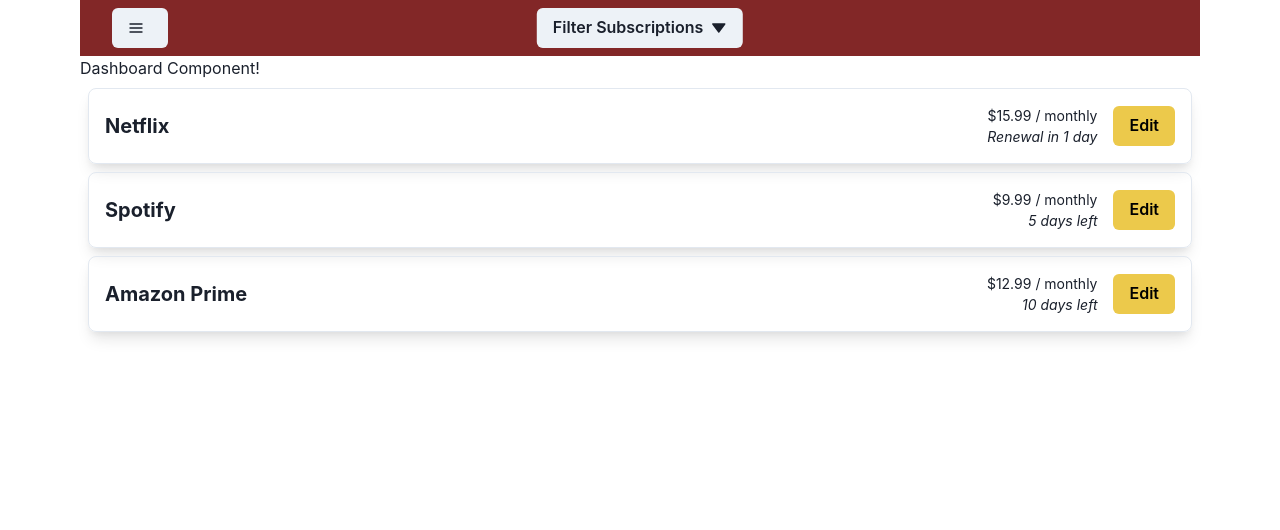
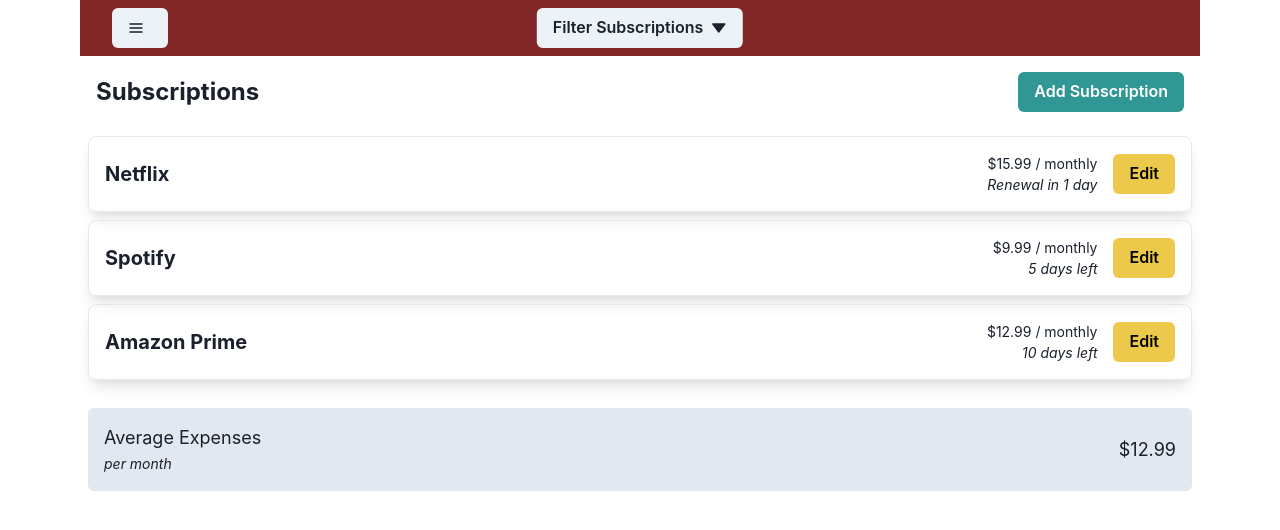
Before and after one commit to rollokd/OnTrial-Subscriptions-Tracker, a React (Vite) app in the folder ontrial/client/: page / in a window 1280 px wide. Shown: the top 530 px of the page. Built offline with nearby package versions, Linux system fonts and the light colour scheme.

Commit message:
feat: Dashboard updated.

```diff
--- a/ontrial/client/src/App.jsx
+++ b/ontrial/client/src/App.jsx
@@ -1,7 +1,7 @@
 import { ChakraProvider, Container } from '@chakra-ui/react';
 import Dashboard from './components/Dashboard';
 import Navbar from './components/Navbar';
-import SubscriptionList from './components/SubscriptionList';
+
 
 function App() {
   return (
@@ -9,7 +9,6 @@
       <Container maxW="container.xl" px={20}>
         <Navbar/>
         <Dashboard />
-        <SubscriptionList/>
       </Container>
     </ChakraProvider>
   );
--- a/ontrial/client/src/components/Dashboard.jsx
+++ b/ontrial/client/src/components/Dashboard.jsx
@@ -1,12 +1,29 @@
-
+import {Box, Flex, Button, Text} from '@chakra-ui/react'
+import SubscriptionList from './SubscriptionList';
+import mockSubscriptions from '../mockSubscriptions';
 
 const Dashboard = () => {
+  // Calculate average costs per month
+  const activeSubscriptions = mockSubscriptions.filter(sub => sub.status === 'Active');
+  const totalCost = activeSubscriptions.reduce((acc, curr) => acc + curr.cost, 0);
+  const averageExpenses = activeSubscriptions.length > 0 ? (totalCost / activeSubscriptions.length).toFixed(2) : '0.00';
 
 
   return (
-    <>
-    Dashboard Component!
-    </>
+    <Box>
+      <Flex justifyContent="space-between" alignItems="center" p={4}>
+        <Text fontSize="2xl" fontWeight="bold">Subscriptions</Text>
+        <Button colorScheme="teal" onClick={() => console.log('Add Subscription')}>Add Subscription</Button>
+      </Flex>
+      <SubscriptionList/>
+      <Flex justifyContent="space-between" alignItems="center" p={4} bg="gray.200" bgOpacity="0.8" borderRadius="md" mt={7} ml={2} mr={2}>
+        <Box>
+          <Text fontSize="lg">Average Expenses</Text>
+          <Text fontSize="sm" as="i" fontStyle="italic">per month</Text>
+        </Box>
+        <Text fontSize="lg">${averageExpenses}</Text>
+      </Flex>
+    </Box>
   );
 };
 
```
